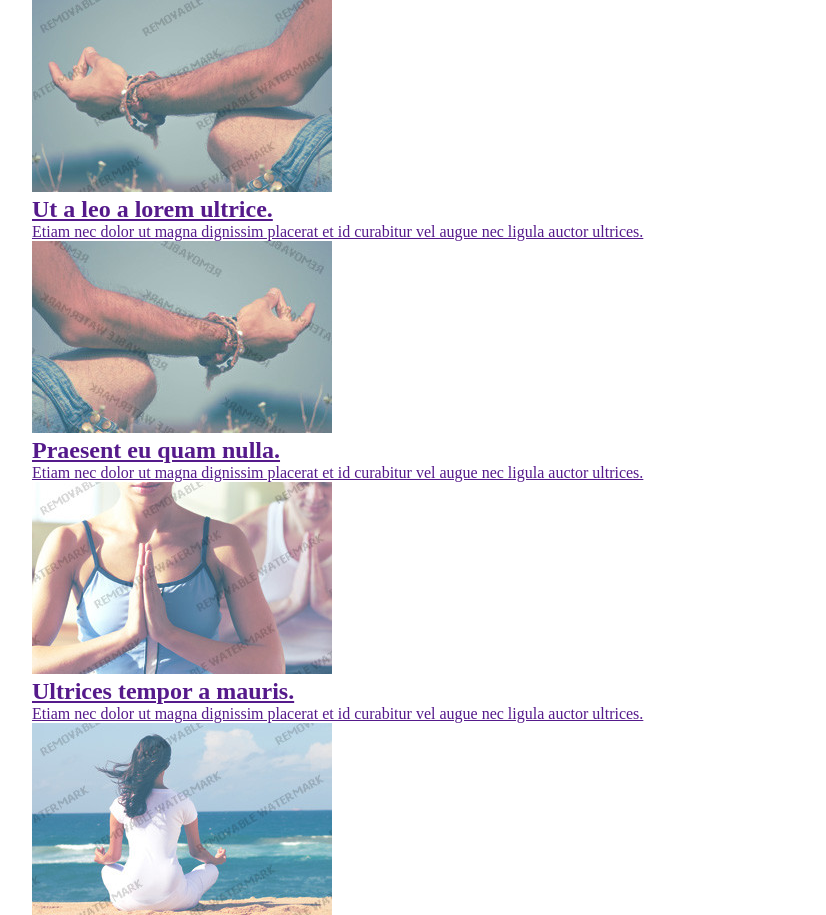
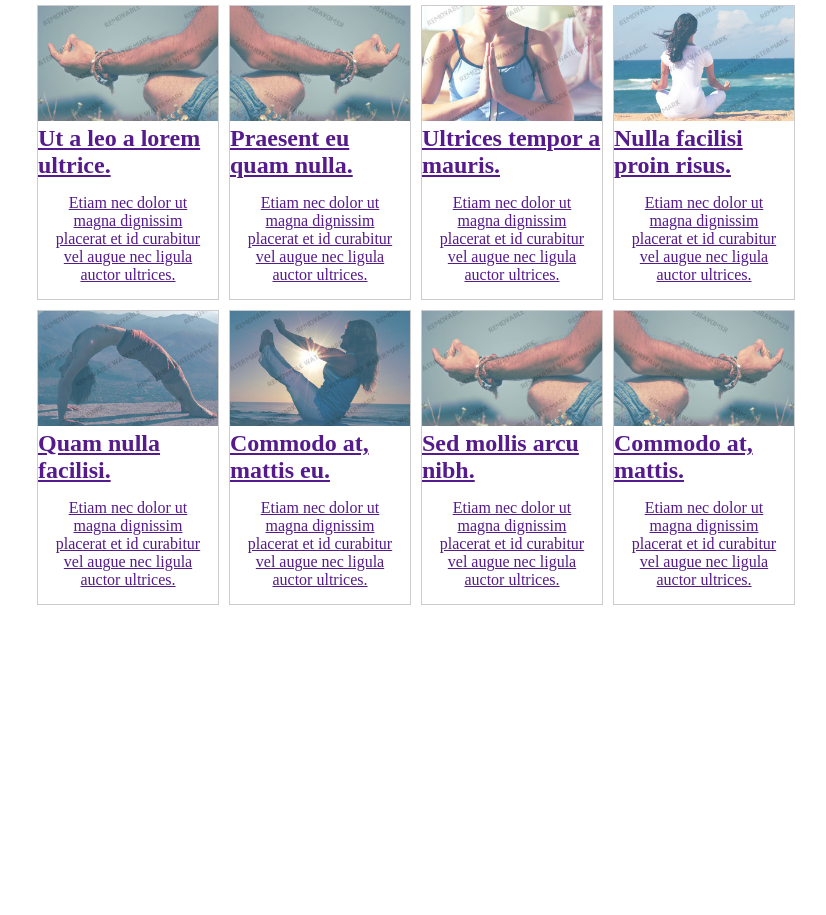
Before and after one commit to dsoldepaz/yoga, a plain HTML site: page gallery.html in a window 1280 px wide. Shown: the top 915 px of the page, without its empty margins (224-1050 px from the left). After the commit the page ends 800 px from the top, so only its background shows below. Drawn offline with nearby package versions, Linux system fonts and the light colour scheme; files that its build step writes are made by us from their sources.

Commit message:
Linked style for gallery

```diff
--- a/css/style.css
+++ b/css/style.css
@@ -1,3 +1,4 @@
+/*Global*/
 * {
   margin: 0;
   padding: 0;
@@ -6,6 +7,7 @@ body {
   width: 60%;
   margin: 0 auto;
 }
+/*About*/
 .about-group {
   box-sizing: border-box;
   overflow: hidden;
@@ -32,3 +34,21 @@ body {
   width: 100%;
   height: 154px;
 }
+/*Gallery*/
+div.gallery-image {
+  margin: 5px;
+  border: 1px solid #ccc;
+  float: left;
+  width: 180px;
+}
+div.gallery-image:hover {
+  border: 1px solid #777;
+}
+div.gallery-image img {
+  width: 100%;
+  height: auto;
+}
+div.gallery-image p {
+  padding: 15px;
+  text-align: center;
+}
--- a/gallery.html
+++ b/gallery.html
@@ -5,7 +5,7 @@
     <head>
         <meta charset="utf-8"/>
         <title>Gallery</title>
-		<link rel="stylesheet" href="css/main.css" type="text/css">
+		<link rel="stylesheet" href="css/style.css" type="text/css">
 		<script src="jquery-2.2.3.min.js"></script>
     </head>
 
@@ -15,63 +15,63 @@
         </header>
 
         <section id="content">
-           <div class="image">
+           <div class="gallery-image">
 			  <a href="">
 				<img src="img/gallery/gallery1.jpg" alt="meditation"></img>
 				<h2>Ut a leo a lorem ultrice.</h2>
 				<p>Etiam nec dolor ut magna dignissim placerat et id curabitur vel augue nec ligula auctor ultrices.</p>
 			  </a>
 			</div>
-			<div class="image">
+			<div class="gallery-image">
 			  <a href="">
 				<img src="img/gallery/gallery2.jpg" alt="meditation 2"></img>
 				<h2>Praesent eu quam nulla.</h2>
 				<p>Etiam nec dolor ut magna dignissim placerat et id curabitur vel augue nec ligula auctor ultrices.</p>
 			  </a>
 			</div>
-			<div class="image">
+			<div class="gallery-image">
 			  <a href="">
 				<img src="img/gallery/gallery3.jpg" alt="pray"></img>
 			  	<h2>Ultrices tempor a mauris.</h2>
 				<p>Etiam nec dolor ut magna dignissim placerat et id curabitur vel augue nec ligula auctor ultrices.</p>
 			  </a>
 			</div>
-			<div class="image">
+			<div class="gallery-image">
 			  <a href="">
 				<img src="img/gallery/gallery4.jpg" alt="meditation 3"></img>
 			  	<h2>Nulla facilisi proin risus.</h2>
 				<p>Etiam nec dolor ut magna dignissim placerat et id curabitur vel augue nec ligula auctor ultrices.</p>
 			  </a>
 			</div>
-			<div class="image">
+			<div class="gallery-image">
 			  <a href="">
 				<img src="img/gallery/gallery5.jpg" alt="yoga"></img>
 			  	<h2>Quam nulla facilisi.</h2>
 				<p>Etiam nec dolor ut magna dignissim placerat et id curabitur vel augue nec ligula auctor ultrices.</p>
 			  </a>
 			</div>
-			<div class="image">
+			<div class="gallery-image">
 			  <a href="">
 				<img src="img/gallery/gallery6.jpg" alt="pose"></img>
 			  	<h2>Commodo at, mattis eu.</h2>
 				<p>Etiam nec dolor ut magna dignissim placerat et id curabitur vel augue nec ligula auctor ultrices.</p>
 			  </a>
 			</div>
-			<div class="image">
+			<div class="gallery-image">
 			  <a href="">
 				<img src="img/gallery/gallery1.jpg" alt="pose"></img>
 			  	<h2>Sed mollis arcu nibh.</h2>
 				<p>Etiam nec dolor ut magna dignissim placerat et id curabitur vel augue nec ligula auctor ultrices.</p>
 			  </a>
 			</div>
-			<div class="image">
+			<div class="gallery-image">
 			  <a href="">
 				<img src="img/gallery/gallery2.jpg" alt="pose"></img>
 			  	<h2>Commodo at, mattis.</h2>
 				<p>Etiam nec dolor ut magna dignissim placerat et id curabitur vel augue nec ligula auctor ultrices.</p>
 			  </a>
 			</div>
-        </section>
+        </section><!-- / content / -->
 
         <footer>
         </footer>
--- a/gruntfile.js
+++ /dev/null
@@ -1,5 +0,0 @@
-module.exports = function(grunt) {
-	grunt.initConfig({
-		pkg: grunt.file.readJSON('package.json')
-	})
-};
--- a/less/source.less
+++ b/less/source.less
@@ -1,3 +1,5 @@
+/*Global*/
+
 .font-size(@size) {
     font-size: @size + px;
     font-size: (@size / 10) + rem;
@@ -12,6 +14,8 @@ body {
     width: 60%;
     margin: 0 auto;
 }
+
+/*About*/
 
 .about-group {
     box-sizing: border-box;
@@ -40,3 +44,26 @@ body {
         height: 154px;
     }
 }
+
+/*Gallery*/
+
+div.gallery-image {
+    margin: 5px;
+    border: 1px solid #ccc;
+    float: left;
+    width: 180px;
+}
+
+div.gallery-image:hover {
+    border: 1px solid #777;
+}
+
+div.gallery-image img {
+    width: 100%;
+    height: auto;
+}
+
+div.gallery-image p {
+    padding: 15px;
+    text-align: center;
+}
```
Also changed, not shown: package.json (deleted, +0 -9 lines), training.html (+1 -1 lines), 1 other file.
